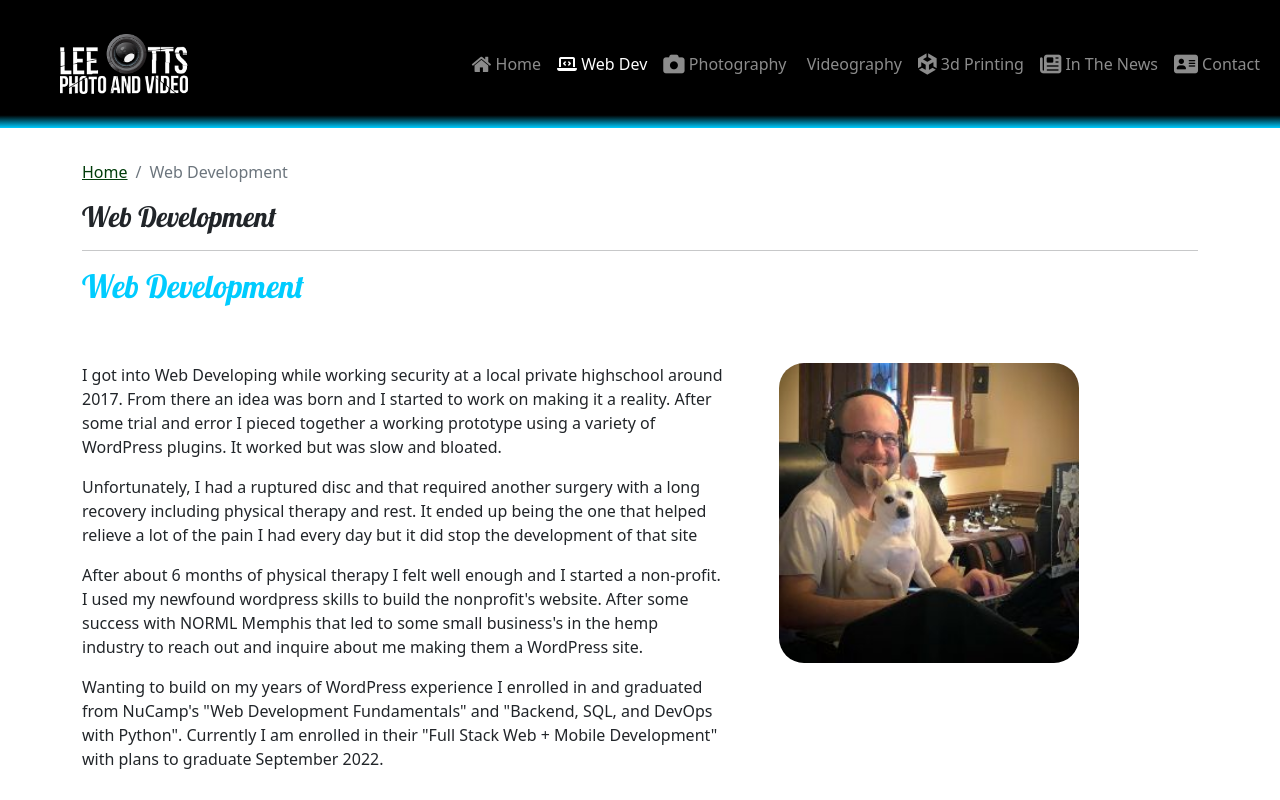
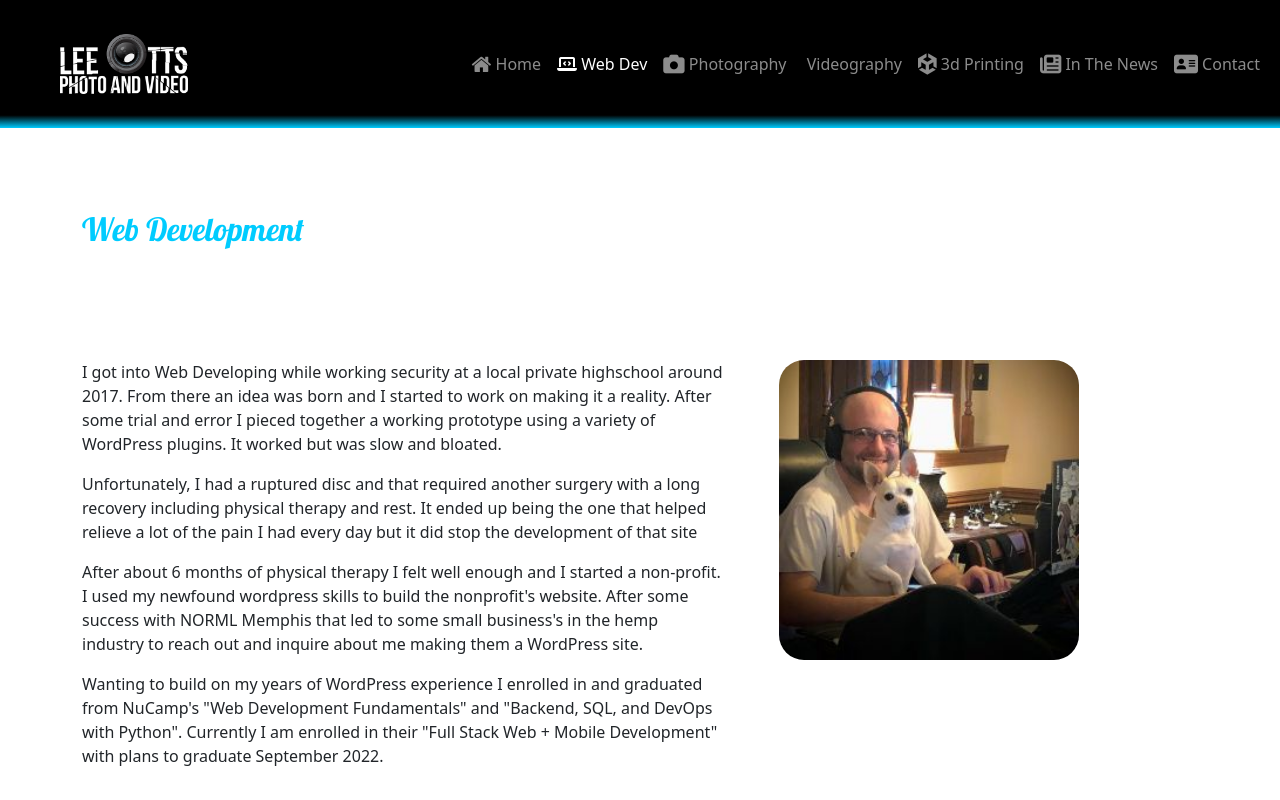
Before and after one commit to LeeOtts/portfolio, a React (Create React App) app: page /webdev in a window 1280 px wide. Shown: the top 800 px of the page. Built offline with nearby package versions, Linux system fonts and the light colour scheme; some icons are missing.

Commit message:
Removed Subheader

```diff
--- a/src/components/Gallery.js
+++ b/src/components/Gallery.js
@@ -12,8 +12,8 @@ export default function MasonryImageList() {
                 {itemData.map((item) => (
                     <ImageListItem key={item.img}>
                         <img
-                            src={`${item.img}?w=248&fit=crop&auto=format`}
-                            srcSet={`${item.img}?w=248&fit=crop&auto=format&dpr=2 2x`}
+                            src={`${item.img}`}
+                            srcSet={`${item.img}`}
                             alt={item.title}
                             loading="lazy"
                         />
@@ -25,6 +25,10 @@ export default function MasonryImageList() {
 }
 
 const itemData = [
+    {
+        img: 'https://i.ibb.co/GWcpFVb/engagement.jpg',
+        title: 'Engagement Photo'
+    },
     {
         img: 'https://i.ibb.co/Yt5hgZS/orion-stacked.png',
         title: 'Orion Nebula',
--- a/src/pages/ContactPage.js
+++ b/src/pages/ContactPage.js
@@ -1,35 +1,9 @@
 import { Container, Col, Row } from 'reactstrap';
-import SubHeader from '../components/SubHeader';
 import ContactForm from '../components/ContactForm';
 
 const ContactPage = () => {
     return (
         <Container>
-            <SubHeader current='Contact Me' />
-
-            {/* <Row className='row-content align-items-center'>
-                <Col sm='4'>
-                    <h5>Contact Me</h5>
-                </Col>
-                <Col>
-                    <a
-                        role='button'
-                        className='btn btn-link'
-                        href='tel:+1-901-305-7070'
-                    >
-                        <i className='fa fa-phone' /> 1-901-305-7070
-                    </a>
-                    <br />
-                    <a
-                        role='button'
-                        className='btn btn-link'
-                        href='mailto:me@leeotts.com'
-                    >
-                        <i className='fa fa-envelope-o' /> me@leeotts.com
-                    </a>
-                </Col>
-            </Row> */}
-
             <Row className='row-content'>
                 <Col xs='12'>
                 </Col>
--- a/src/pages/HomePage.js
+++ b/src/pages/HomePage.js
@@ -1,5 +1,4 @@
 import { Col, Row, Container } from 'reactstrap';
-import SubHeader from '../components/SubHeader';
 import Memphis_Flyer_Logo from '../app/assets/img/memphis_flyer_logo.png';
 import Click_Logo from '../app/assets/img/click_logo.png';
 import Commercial_Appeal_Logo from '../app/assets/img/commercial_appeal_logo.png';
@@ -9,7 +8,7 @@ import HeadShot from '../app/assets/img/lee_headshot_blacksuit.jpg'
 const HomePage = () => {
     return (
         <Container>
-            <SubHeader current='Home' />
+
             <Row className='row-content'>
                 <Col sm='12' lg='5'>
                     <img width='300rem' src={HeadShot} alt='Headshot of Lee in front of computer' className='headshot' />
--- a/src/pages/PhotographyPage.js
+++ b/src/pages/PhotographyPage.js
@@ -1,12 +1,11 @@
 import { Col, Row, Container } from "reactstrap";
-import SubHeader from "../components/SubHeader";
+
 import MasonryImageList from "../components/Gallery";
 
 
 const PhotographyPage = () => {
     return (
         <Container>
-            <SubHeader current="Photography" />
             <Row className="row-content">
                 <Col sm="6">
                     <h2>Photography</h2>
--- a/src/pages/ThreeDPrintingPage.js
+++ b/src/pages/ThreeDPrintingPage.js
@@ -1,5 +1,4 @@
 import { Col, Row, Container } from "reactstrap";
-import SubHeader from "../components/SubHeader";
 import ThingiverseLogo from '../app/assets/img/thingiverse_logo.png';
 import PrintablesLogo from '../app/assets/img/printables_logo.png';
 import LackEnclosure from '../app/assets/img/lack_enclosure.jpg';
@@ -13,7 +12,6 @@ import MandoAndChild from '../app/assets/img/jesus_mando.jpg';
 const ThreeDPrintingPage = () => {
     return (
         <Container>
-            <SubHeader current="3d Printing" />
             <Row className="row-content">
                 <Col>
                     <h2>3D Printing</h2>
@@ -21,7 +19,7 @@ const ThreeDPrintingPage = () => {
 
                 </Col>
             </Row>
-            <Row className="row-content">
+            <Row>
                 <Col xl='6'>
                     <h2>Lack Enclosure</h2>
                     <p>I wanted a way to enclose my printer. I bought 2 Ikea Lack tables, printed some parts, and had smoke acrylic panels cut to shape</p>
--- a/src/pages/VideographyPage.js
+++ b/src/pages/VideographyPage.js
@@ -1,5 +1,5 @@
 import { Col, Row, Container } from "reactstrap";
-import SubHeader from "../components/SubHeader";
+
 import VideoCamera from '../app/assets/img/videocamera.png';
 import FilmEditIcon from '../app/assets/img/film-editing_white.png';
 import LiveIcon from '../app/assets/img/live_white.png';
@@ -10,13 +10,12 @@ import CameraIcon from '../app/assets/img/camera_white.png';
 const VideographyPage = () => {
     return (
         <Container>
-            <SubHeader current="Videography" />
-            <Row>
+            <Row className="row-content">
                 <Col>
                     <h2>Videography</h2>
                 </Col>
             </Row>
-            <Row className="row-content">
+            <Row>
                 <Col md='12' lg='6'>
 
                     <p>
--- a/src/pages/WebDevelopmentPage.js
+++ b/src/pages/WebDevelopmentPage.js
@@ -1,5 +1,5 @@
 import { Col, Row, Container } from "reactstrap";
-import SubHeader from "../components/SubHeader";
+
 import NORMLMEMPHIS from '../app/assets/img/normlmemphis.png';
 import RushHempFarms from '../app/assets/img/rushhempfarms.png';
 import MSHF from '../app/assets/img/midsouthhempfest.png';
@@ -9,15 +9,14 @@ import CodingWithWhiskey from '../app/assets/img/coding_with_whiskey.jpg';
 const WebDevelopmentPage = () => {
     return (
         <Container>
-            <SubHeader current="Web Development" />
-            <Row>
+
+            <Row className="row-content">
                 <Col>
-                <h2>Web Development</h2>
+                    <h2>Web Development</h2>
                 </Col>
             </Row>
-            <Row className="row-content">
+            <Row>
                 <Col md="12" lg='7'>
-
                     <p>
                         I got into Web Developing while working security at a local private highschool around 2017. From there an idea was born and I started to work on making it a reality. After some trial and error I pieced together a working prototype using a variety of WordPress plugins. It worked but was slow and bloated.
                     </p>
@@ -32,7 +31,7 @@ const WebDevelopmentPage = () => {
                     </p>
                 </Col>
                 <Col md='12' lg='5'>
-                    <img width='300rem' style={{  marginLeft: "2rem" }} src={CodingWithWhiskey} alt='Lee and his rescue pup, Whiskey' className='image' />
+                    <img width='300rem' style={{ marginLeft: "2rem" }} src={CodingWithWhiskey} alt='Lee and his rescue pup, Whiskey' className='image' />
                 </Col>
             </Row>
             <hr />
```
Also changed, not shown: 1 other file (tests, documents, lock files or other folders).
